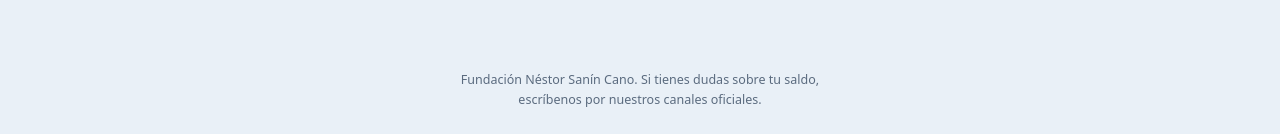
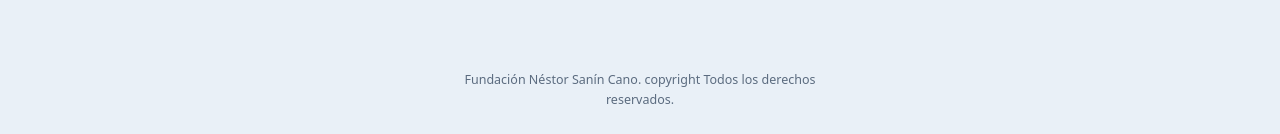
Before and after one commit to fundacion-nesa/fundacion-nesa.github.io, a plain HTML site: page index.html in a window 1280 px wide. Shown: the part 663-797 px from the top of the page. Drawn offline with nearby package versions, Linux system fonts and the light colour scheme; a script that the page names is missing; a web font is replaced by a local one.

Commit message:
Update footer text for copyright notice

```diff
--- a/index.html
+++ b/index.html
@@ -373,7 +373,7 @@
   </section>
 </main>
 
-<footer class="pie-pagina">Fundación Néstor Sanín Cano. Si tienes dudas sobre tu saldo, escríbenos por nuestros canales oficiales.</footer>
+<footer class="pie-pagina">Fundación Néstor Sanín Cano. copyright Todos los derechos reservados.</footer>
 
 <script>
   // ── Configuración ──────────────────────────────────────
```
